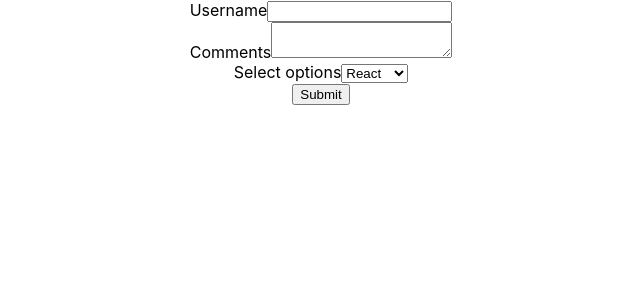
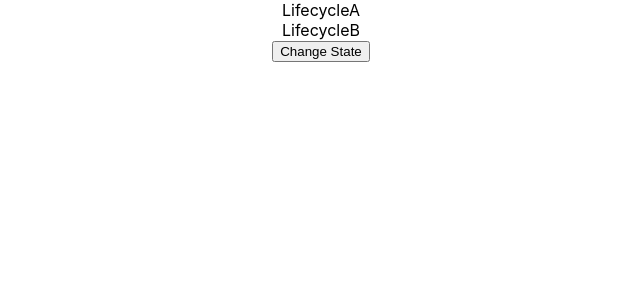
Before and after one commit to swarnalisaha2000/learning-react, a React (Create React App) app: page / in a window 1280 px wide. Shown: the top 300 px of the page, without its empty margins (319-959 px from the left). Built offline with nearby package versions, Linux system fonts and the light colour scheme.

Commit message:
Lifecycle methods : Mounting and Updating

```diff
--- a/src/App.js
+++ b/src/App.js
@@ -15,17 +15,18 @@
 import './components/AppStyles.css'
 import styles from './components/AppStyles.module.css'
 import Form from './components/Form';
+import LifecycleA from './components/LifecycleA';
 
 function App() {
     return (
         <div className = "App">
+            <LifecycleA />
 
-            <Form />
         </div>
 
 
 
-
+        //<Form />
         // <FunctionClick />
         //         <h2 className='error'>Error</h2>
         //     <h2 className= {styles.success} >Success</h2>
--- /dev/null
+++ b/src/components/LifecycleA.js
@@ -0,0 +1,53 @@
+import React, { Component } from 'react';
+import LifecycleB from './LifecycleB';
+
+class LifecycleA extends Component {
+
+    constructor(props) {
+      super(props)
+
+      this.state = {
+         name : 'Swarnali'
+      }
+      console.log('LifecycleA')
+    }
+
+    static getDerivedStateFromProps(props,state){
+        console.log('getDerivedStateFromProps')
+        return null
+    }
+
+    componentDidMount(){
+        console.log('Lifecycle A componentDidMount');
+    }
+
+    shouldComponentUpdate(){
+        console.log('shouldComponentUpdate');
+        return true
+    }
+
+    getSnapshotBeforeUpdate(prevProps, prevState){
+        console.log('getSnapshotBeforeUpdate');
+        return null
+    }
+
+    componentDidUpdate(){
+        console.log('componentDidUpdate');
+    }
+
+    changeState = () => {
+        this.setState ({
+            names : 'Saha'
+        })
+    }
+
+  render() {
+      console.log('render')
+    return <div>LifecycleA
+        <LifecycleB />
+        <button onClick={this.changeState}>Change State</button>
+    </div>
+  }
+}
+
+export default LifecycleA;
--- /dev/null
+++ b/src/components/LifecycleB.js
@@ -0,0 +1,44 @@
+import React, { Component } from 'react';
+
+class LifecycleB extends Component {
+
+    constructor(props) {
+      super(props)
+
+      this.state = {
+         name : 'Swarnali'
+      }
+      console.log('LifecycleB')
+    }
+
+    static getDerivedStateFromProps(props,state){
+        console.log('getDerivedStateFromProps')
+        return null
+    }
+
+    componentDidMount(){
+        console.log('Lifecycle A componentDidMount');
+    }
+
+    shouldComponentUpdate(){
+        console.log('shouldComponentUpdate');
+        return true
+    }
+
+    getSnapshotBeforeUpdate(prevProps, prevState){
+        console.log('getSnapshotBeforeUpdate');
+        return null
+    }
+
+    componentDidUpdate(){
+        console.log('componentDidUpdate');
+    }
+
+  render() {
+      console.log('render')
+    return <div>LifecycleB</div>
+
+  }
+}
+
+export default LifecycleB;
```
